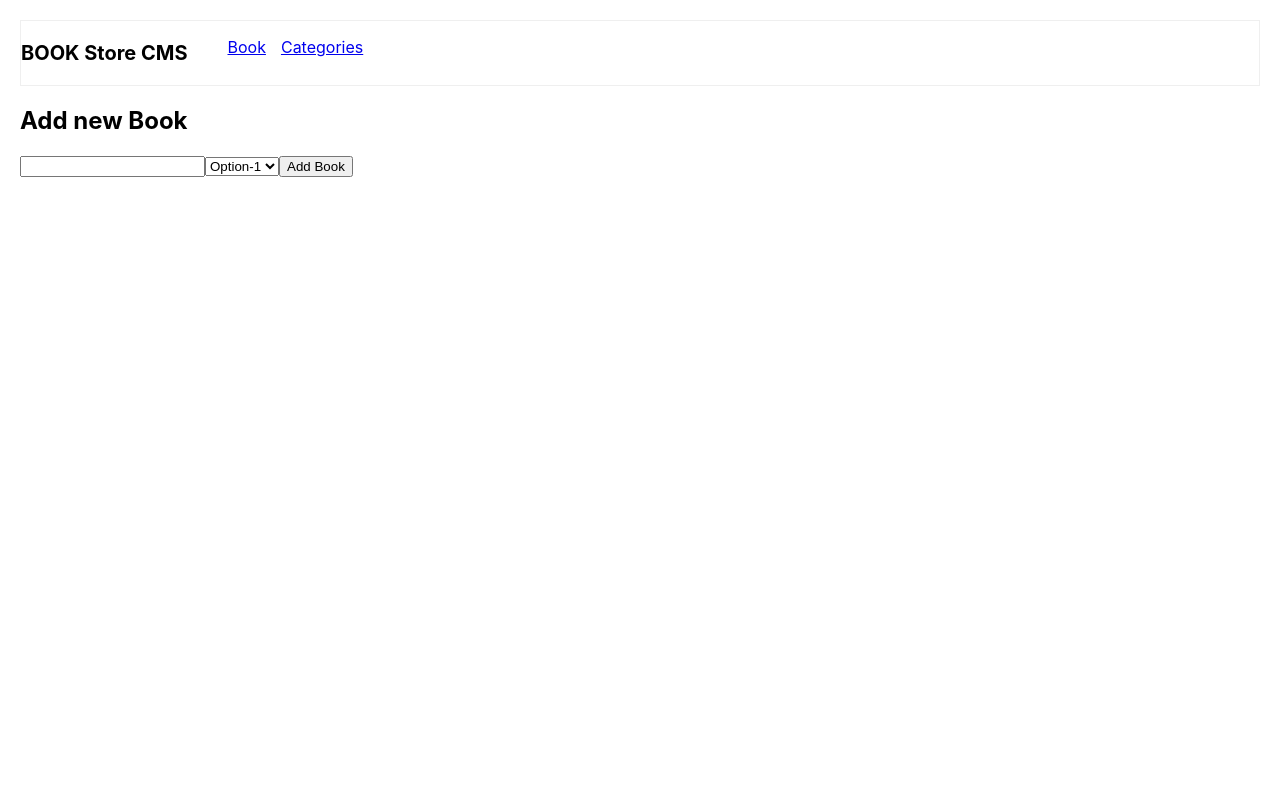
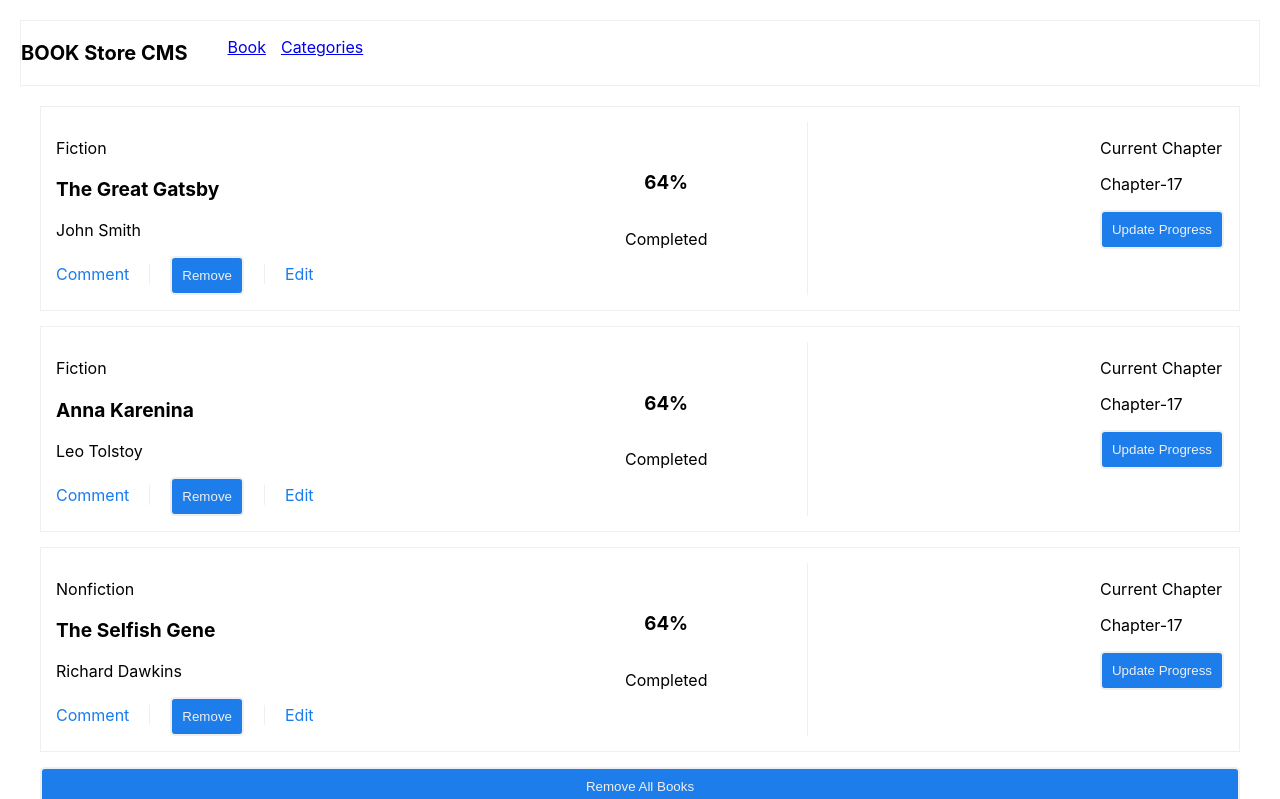
Before and after one commit to gergitokusse/React-Bookstore, a React (Create React App) app: page / in a window 1280 px wide. Shown: the top 799 px of the page. Built offline with nearby package versions, Linux system fonts and the light colour scheme.

Commit message:
add amd remove feature on bookstore

```diff
--- a/package.json
+++ b/package.json
@@ -9,6 +9,7 @@
     "@testing-library/user-event": "^13.5.0",
     "localforage": "^1.10.0",
     "match-sorter": "^6.3.1",
+    "prop-types": "^15.8.1",
     "react": "^18.2.0",
     "react-dom": "^18.2.0",
     "react-redux": "^8.1.0",
--- a/src/App.css
+++ b/src/App.css
@@ -22,3 +22,71 @@ nav ul {
 nav ul li {
   list-style: none;
 }
+
+.container {
+  padding: 20px 20px;
+  display: flex;
+  flex-direction: column;
+  gap: 15px;
+}
+
+.container .single-book-item {
+  border: 1px solid #efefef;
+  padding: 15px;
+  display: flex;
+  flex-direction: row;
+  justify-content: space-between;
+  gap: 20px;
+}
+
+.progress {
+  display: flex;
+  flex-direction: column;
+  justify-content: center;
+  text-align: center;
+  padding-right: 100px;
+  border-right: 1px solid #efefef;
+}
+
+.book-info .book-title {
+  font-size: larger;
+  font-weight: bolder;
+}
+
+.single-book-item .book-info span {
+  color: rgb(24, 124, 238);
+  border-right: 1px solid #efefef;
+  padding-right: 20px;
+  cursor: pointer;
+}
+
+.single-book-item .book-info .span {
+  padding: 0 20px;
+}
+
+.single-book-item .book-info .edit {
+  border-right: none;
+}
+
+.form {
+  padding: 10px;
+  border: 1px solid #efefef;
+  display: flex;
+  flex-direction: row;
+  gap: 20px;
+}
+
+.form input {
+  padding: 10px;
+  width: 50%;
+}
+
+.form button,
+.btn {
+  background-color: rgb(28, 125, 235);
+  color: #efefef;
+  outline: auto;
+  border-radius: 4px;
+  padding: 10px;
+  cursor: pointer;
+}
--- a/src/components/InputnewBook.js
+++ b/src/components/InputnewBook.js
@@ -1,15 +1,32 @@
+import { useDispatch } from 'react-redux';
+import { useState } from 'react';
+import { addBook } from '../redux/book/bookSlice';
+
 function InputNewBook() {
+  const dispatch = useDispatch();
+  const [title, setTitle] = useState('');
+  const [category, setCategory] = useState('');
+  const handelAddbook = (event) => {
+    event.preventDefault();
+    const newBook = {
+      item_id: Date.now().toString(),
+      title,
+      category,
+    };
+    dispatch(addBook(newBook));
+  };
   return (
     <div>
       <h2>Add new Book</h2>
-      <form name="addnewbook" id="myform">
-        <input type="text" />
-        <select>
-          <option value="" key="">Option-1</option>
-          <option value="" key="">Option-1</option>
-          <option value="" key="">Option-1</option>
+      <form onSubmit={handelAddbook} className="form">
+        <input type="text" onChange={(e) => setTitle(e.target.value)} name="title" placeholder="Book title" required />
+        <select name="catagory" onChange={(e) => setCategory(e.target.value)} required>
+          <option value="" key="0">Catagory </option>
+          <option key="1">catagory-1</option>
+          <option key="2">catagory-2</option>
+          <option key="3">catagory-3</option>
         </select>
-        <button type="submit">Add Book</button>
+        <button type="submit">ADD BOOK</button>
       </form>
     </div>
   );
--- /dev/null
+++ b/src/components/bookItems.js
@@ -0,0 +1,22 @@
+const BookItems = [
+  {
+    item_id: 'item1',
+    title: 'The Great Gatsby',
+    author: 'John Smith',
+    category: 'Fiction',
+  },
+  {
+    item_id: 'item2',
+    title: 'Anna Karenina',
+    author: 'Leo Tolstoy',
+    category: 'Fiction',
+  },
+  {
+    item_id: 'item3',
+    title: 'The Selfish Gene',
+    author: 'Richard Dawkins',
+    category: 'Nonfiction',
+  },
+];
+
+export default BookItems;
--- a/src/components/bookList.js
+++ b/src/components/bookList.js
@@ -5,13 +5,13 @@ import Counter from './counter';
 
 function BookList() {
   return (
-    <div className="BookList">
+    <>
       <Routes>
         <Route path="/" element={<BookStat />} />
         <Route path="/categories" element={<BooKCatagory />} />
         <Route path="/counter" element={<Counter />} />
       </Routes>
-    </div>
+    </>
   );
 }
 
--- a/src/components/bookstate.js
+++ b/src/components/bookstate.js
@@ -1,8 +1,49 @@
+import { useSelector, useDispatch } from 'react-redux';
+import { removeBook, removeAllBook } from '../redux/book/bookSlice';
 import InputNewBook from './InputnewBook';
 
 function BookStat() {
+  const book = useSelector((mybook) => mybook.books.books);
+  const dispatch = useDispatch();
   return (
-    <div>
+    <div className="container">
+      {book.map((mybook) => (
+        <div
+          className="single-book-item"
+          key={mybook.item_id}
+        >
+          <div className="book-info">
+            <p>{mybook.category}</p>
+            <p className="book-title">{mybook.title}</p>
+            <p>{mybook.author}</p>
+            <span>Comment</span>
+            <span className="span">
+              <button
+                className="btn"
+                type="submit"
+                onClick={() => dispatch(removeBook(mybook.item_id))}
+              >
+                Remove
+              </button>
+            </span>
+            <span className="span edit">Edit</span>
+          </div>
+          <div className="progress">
+            <h3>64%</h3>
+            <p>Completed</p>
+          </div>
+          <div className="current-chapter">
+            <p>Current Chapter</p>
+            <p>Chapter-17</p>
+            <button className="btn" type="button">
+              Update Progress
+            </button>
+          </div>
+        </div>
+      ))}
+      <button type="submit" className="btn" onClick={() => dispatch(removeAllBook())}>
+        Remove All Books
+      </button>
       <InputNewBook />
     </div>
   );
--- a/src/redux/book/bookSlice.js
+++ b/src/redux/book/bookSlice.js
@@ -1,7 +1,27 @@
 import { createSlice } from '@reduxjs/toolkit';
+// import BookItems from '../../components/bookItems';
 
 const initialState = {
-  books: [],
+  books: [
+    {
+      item_id: 'item1',
+      title: 'The Great Gatsby',
+      author: 'John Smith',
+      category: 'Fiction',
+    },
+    {
+      item_id: 'item2',
+      title: 'Anna Karenina',
+      author: 'Leo Tolstoy',
+      category: 'Fiction',
+    },
+    {
+      item_id: 'item3',
+      title: 'The Selfish Gene',
+      author: 'Richard Dawkins',
+      category: 'Nonfiction',
+    },
+  ],
 };
 
 const bookSlice = createSlice({
@@ -9,19 +29,18 @@ const bookSlice = createSlice({
   initialState,
   reducers: {
     addBook(state, action) {
-      const { booktitle, bookauthor } = action.payload;
-      const newbook = {
-        booktitle,
-        bookauthor,
-      };
-      state.books.push(newbook);
+      state.books.push(action.payload);
     },
-    removeBook(state) {
+    removeBook(state, action) {
+      const bookId = action.payload;
+      state.books = state.books.filter((book) => book.item_id !== bookId);
+    },
+    removeAllBook(state) {
       state.books = [];
     },
   },
 });
 
-export const { addBook, removeBook } = bookSlice.actions;
+export const { addBook, removeBook, removeAllBook } = bookSlice.actions;
 
 export default bookSlice.reducer;
```
Also changed, not shown: src/components/SingleBook.js (added, +18 -0 lines), src/components/RemoveBookButton.js (added), 1 other file (tests, documents, lock files or other folders).
